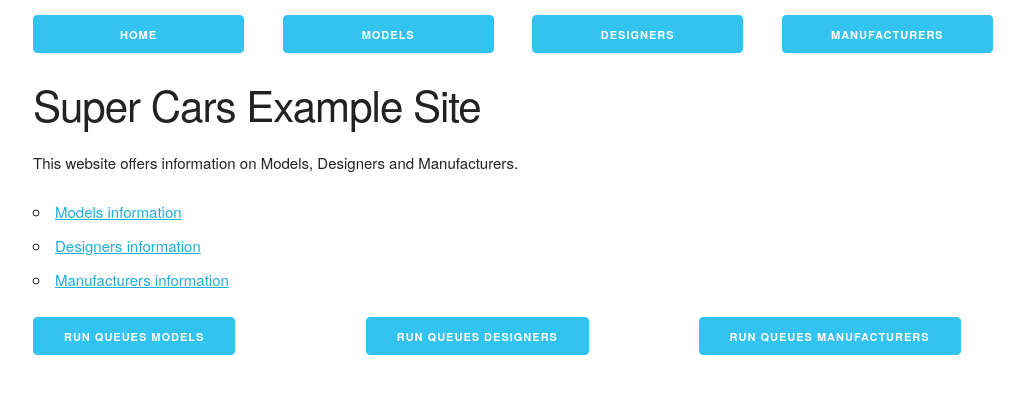
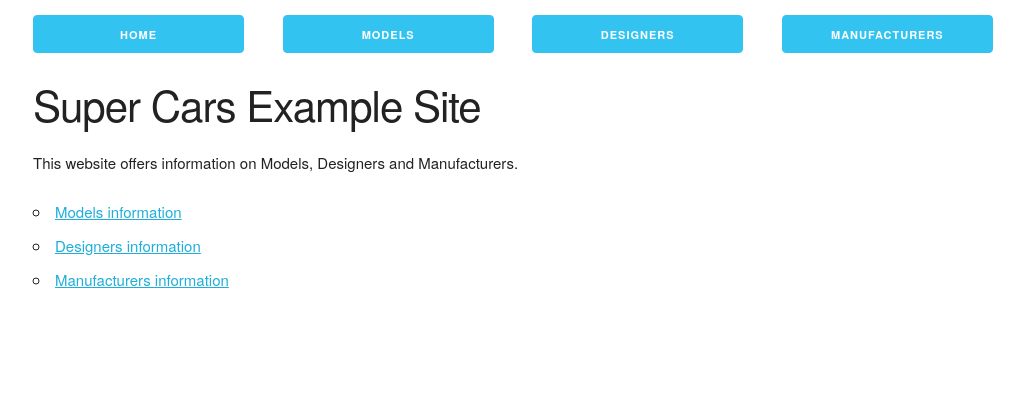
Before and after one commit to ronaldorodriguezbermudez/SD-Frontend-superCars-redis, a Vue app: page / in a window 1280 px wide. Shown: the top 394 px of the page, without its empty margins (127-1151 px from the left). Built offline with nearby package versions, Linux system fonts and the light colour scheme.

Commit message:
Update App.vue

```diff
--- a/src/App.vue
+++ b/src/App.vue
@@ -17,77 +17,5 @@
       >
     </div>
     <router-view />
-    <div class="row" style="margin-top: auto">
-      <!-- Align to the bottom -->
-      <div class="four columns">
-        <!-- Divide the width into three equal parts -->
-        <button
-          class="button button-primary"
-          @click="runQueue('modelTasks', 'Models')"
-        >
-          Run Queues Models
-        </button>
-      </div>
-      <div class="four columns">
-        <button
-          class="button button-primary"
-          @click="runQueue('designerTasks', 'Designers')"
-        >
-          Run Queues Designers
-        </button>
-      </div>
-      <div class="four columns">
-        <button
-          class="button button-primary"
-          @click="runQueue('manufacturerTasks', 'Manufacturers')"
-        >
-          Run Queues Manufacturers
-        </button>
-      </div>
-    </div>
-
-    <div v-if="queueMessage" class="row">
-      <div class="twelve columns">
-        <p>{{ queueMessage }}</p>
-      </div>
-    </div>
   </div>
 </template>
-
-<script>
-export default {
-  name: "App",
-  data() {
-    return {
-      queueMessage: "",
-    };
-  },
-  methods: {
-    runQueue(queueName, queueDisplayName) {
-      fetch(
-        `https://proyecto2-sd-backend.netlify.app/.netlify/functions/${queueName}`
-      )
-        .then((response) => {
-          if (response.ok) {
-            this.queueMessage = `${queueDisplayName} queue has run.`;
-
-            // Clear the message after 3 seconds
-            setTimeout(() => {
-              this.queueMessage = "";
-            }, 3000);
-
-            return response.text();
-          } else {
-            throw new Error("Request failed");
-          }
-        })
-        .then((data) => {
-          console.log(data);
-        })
-        .catch((error) => {
-          console.error("Request error:", error);
-        });
-    },
-  },
-};
-</script>
```
